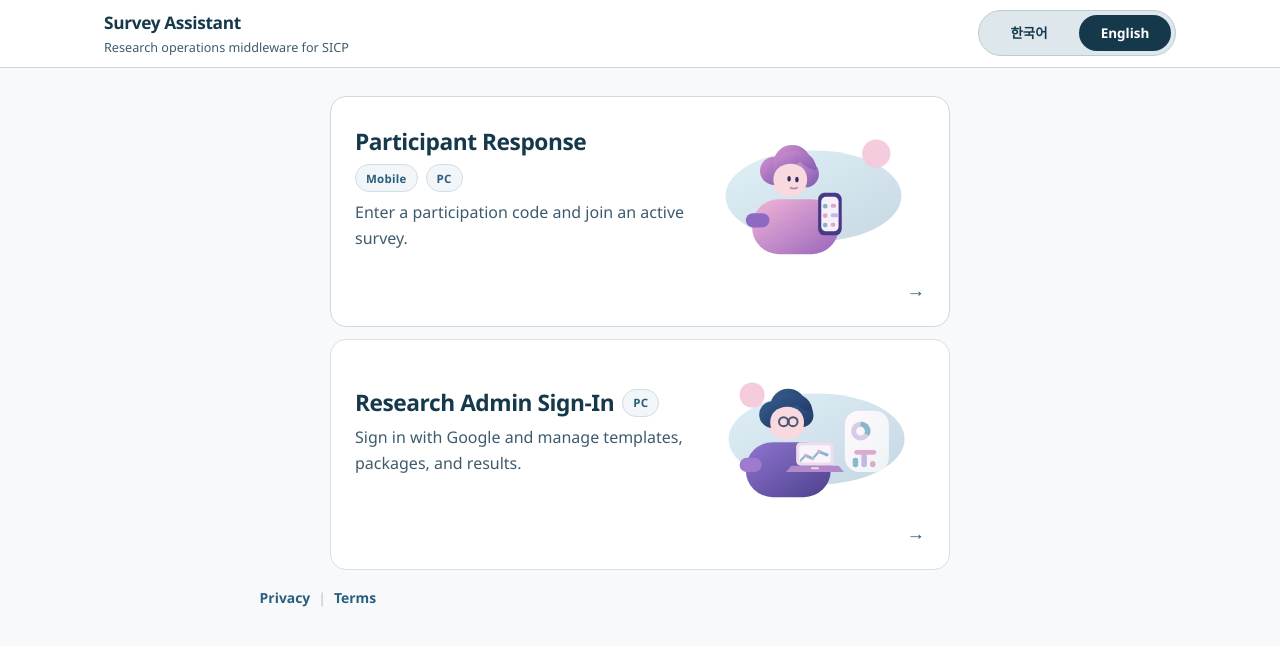
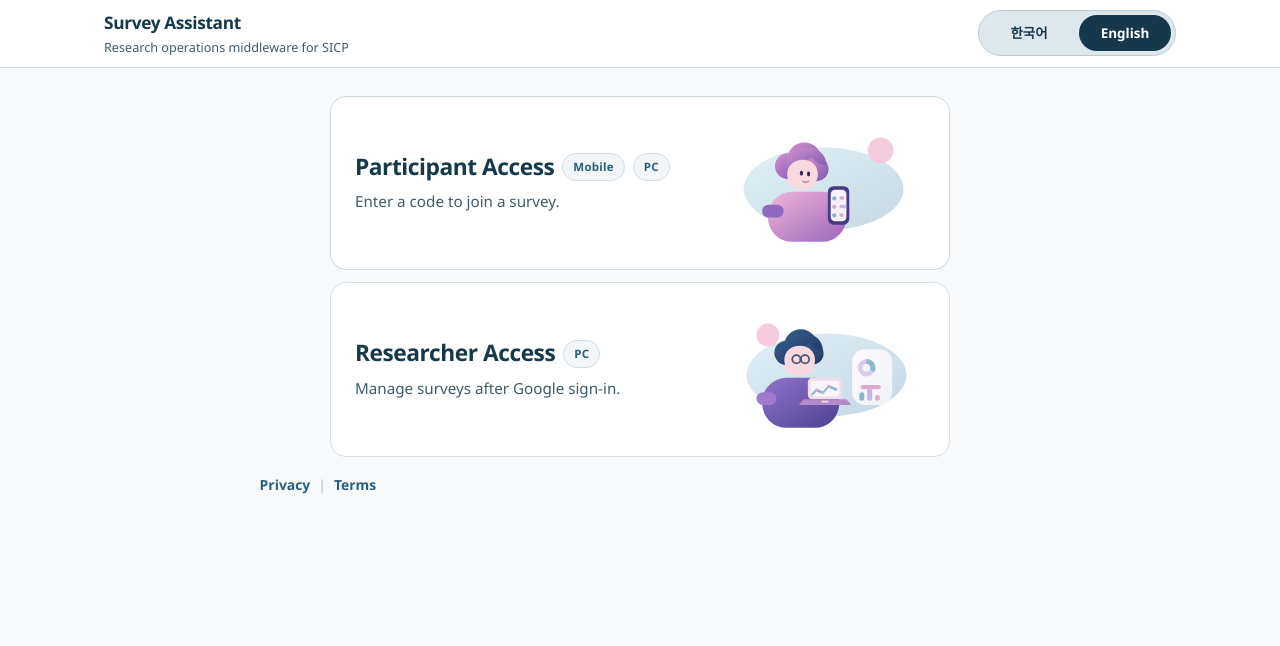
Before and after one commit to yes-U-can/survey-assistant, a Next.js app in the folder apps/web/: page /en in a window 1280 px wide. Shown: the top 646 px of the page. Built offline with nearby package versions, Linux system fonts and the light colour scheme; no server answers.

Commit message:
refactor: simplify home card labels and copy

```diff
--- a/apps/web/src/app/[locale]/page.tsx
+++ b/apps/web/src/app/[locale]/page.tsx
@@ -27,15 +27,15 @@ export default async function LocaleHome({
       ? {
           participant: {
             href: `/${locale}/auth/participant`,
-            title: "피검자 설문 응답",
-            description: "참여코드를 입력하고 진행 중인 설문에 참여합니다.",
+            title: "피검자 접속",
+            description: "참여코드를 입력해 설문에 참여합니다.",
             devices: ["모바일", "PC"],
             kind: "participant" as const,
           },
           admin: {
             href: `/${locale}/auth/admin`,
-            title: "연구관리자 로그인",
-            description: "Google 로그인 후 템플릿, 패키지, 결과를 관리합니다.",
+            title: "연구자 접속",
+            description: "Google 로그인 후 설문과 결과를 관리합니다.",
             devices: ["PC"],
             kind: "admin" as const,
           },
@@ -44,15 +44,15 @@ export default async function LocaleHome({
       : {
           participant: {
             href: `/${locale}/auth/participant`,
-            title: "Participant Response",
-            description: "Enter a participation code and join an active survey.",
+            title: "Participant Access",
+            description: "Enter a code to join a survey.",
             devices: ["Mobile", "PC"],
             kind: "participant" as const,
           },
           admin: {
             href: `/${locale}/auth/admin`,
-            title: "Research Admin Sign-In",
-            description: "Sign in with Google and manage templates, packages, and results.",
+            title: "Researcher Access",
+            description: "Manage surveys after Google sign-in.",
             devices: ["PC"],
             kind: "admin" as const,
           },
@@ -93,11 +93,6 @@ export default async function LocaleHome({
                   )}
                 </div>
               </div>
-              <div className="sa-home-portal-meta">
-                <span className="sa-home-portal-arrow" aria-hidden="true">
-                  →
-                </span>
-              </div>
             </Link>
           ))}
         </div>
--- a/apps/web/src/app/globals.css
+++ b/apps/web/src/app/globals.css
@@ -1697,7 +1697,7 @@ body::after {
 
 .sa-home-portal-card-layout {
   display: grid;
-  grid-template-columns: minmax(0, 1.1fr) minmax(180px, 220px);
+  grid-template-columns: minmax(0, 1.2fr) minmax(160px, 200px);
   gap: 18px;
   align-items: center;
 }
@@ -1716,7 +1716,7 @@ body::after {
 
 .sa-home-portal-visual {
   justify-self: end;
-  width: min(220px, 100%);
+  width: min(200px, 100%);
 }
 
 .sa-home-illustration {
@@ -1736,14 +1736,8 @@ body::after {
   margin: 0;
   color: var(--muted-foreground);
   line-height: 1.6;
-  font-size: 1rem;
-}
-
-.sa-home-portal-meta {
-  display: flex;
-  align-items: center;
-  justify-content: flex-end;
-  gap: 12px;
+  font-size: 0.95rem;
+  white-space: nowrap;
 }
 
 .sa-home-portal-badges {
@@ -1773,13 +1767,6 @@ body::after {
   letter-spacing: 0.02em;
 }
 
-.sa-home-portal-arrow {
-  color: var(--brand-700);
-  font-size: 1.15rem;
-  font-weight: 700;
-  flex-shrink: 0;
-}
-
 .sa-home-portal-footer {
   justify-content: center;
   padding-top: 18px;
@@ -1802,16 +1789,7 @@ body::after {
 
   .sa-home-portal-visual {
     justify-self: center;
-    width: min(240px, 100%);
+    width: min(220px, 100%);
     order: -1;
   }
-
-  .sa-home-portal-meta {
-    align-items: flex-start;
-    flex-direction: column;
-  }
-
-  .sa-home-portal-arrow {
-    display: none;
-  }
-}
+}
```
Also changed, not shown: 1 other file (tests, documents, lock files or other folders).
